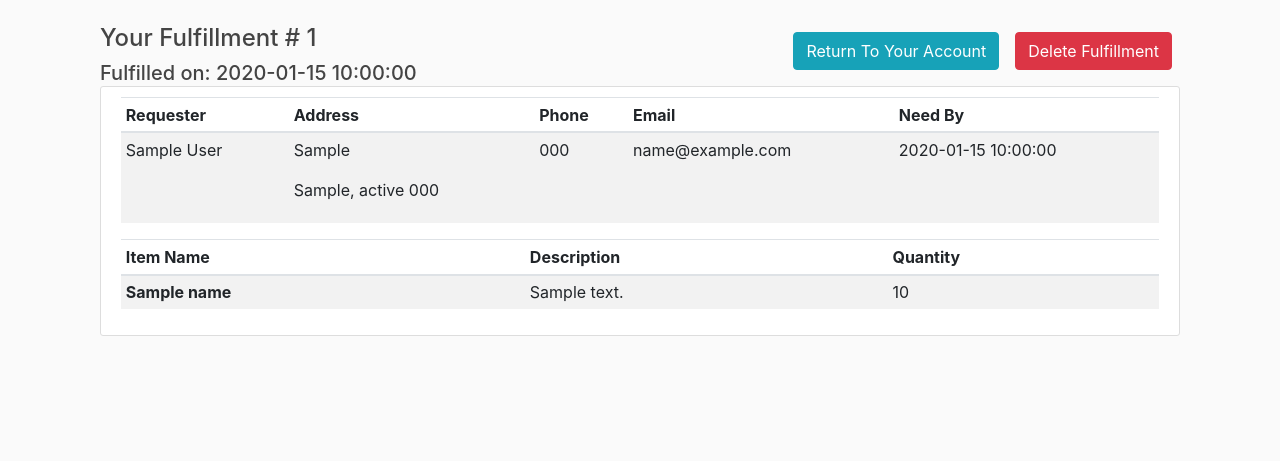
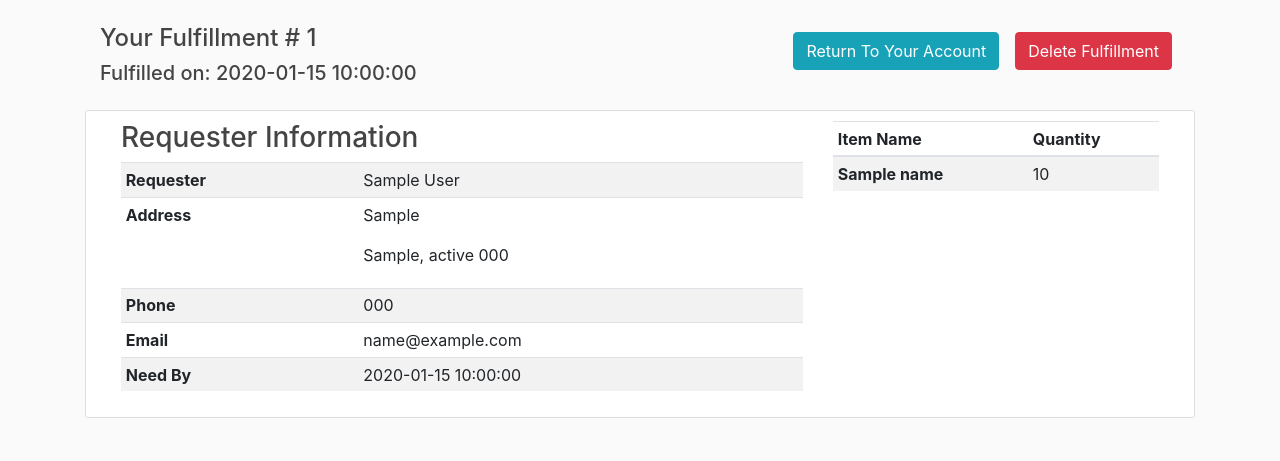
Before and after one commit to stackdragon/Help-Your-Neighbor, a Flask app: template project/templates/displayFulfillment.html in a window 1280 px wide. Shown: the part 56-517 px from the top of the page. Run offline with Flask 2, Linux system fonts and the light colour scheme; tables that the repository leaves empty or names only in its code hold one stand-in row (values such as "Sample post"); the template is opened without the code that fills it: values that come from a table or form of the project are taken from there, most other values are stand-ins (such as "Sample title", 1, 10 or a date in 2020); some libraries are stand-ins or nearby versions.

Commit message:
Took out item description from Requests and Fulfillments

```diff
--- a/project/templates/displayFulfillment.html
+++ b/project/templates/displayFulfillment.html
@@ -1,6 +1,6 @@
 {% extends "layout.html" %}
 {% block content %}
-<div class="container">
+<div class="container pb-4">
   <div class="row">
     <div class="col">
       	<h4 class="h4">Your Fulfillment # {{fulfillmentData.fulfillmentID}}</h4>
@@ -19,39 +19,46 @@
 
 
 {% for request in requestData %}
-<div class="col pb-4">
-	<div class="content-section">
+<div class="container pb-4">
+	<div class="content-section row">
+		<div class="col-8">
 			<table class="table table-striped table-sm table-responsive-sm">
-		  <thead>
-		    <tr>
-		      <th scope="col">Requester</th>
-		      <th scope="col">Address</th>
-		      <th scope="col">Phone</th>
-		      <th scope="col">Email</th>
-		      <th scope="col">Need By</th>
-		    </tr>
-		  </thead>
+			  <h3>Requester Information</h3>
 			  <tbody>
 			  	{% for item in request[0] %}
 				  	<tr>
+				  		<th scope="col">Requester</th>
 						<td>{{item.firstName}} {{item.lastName}}</td>
+					</tr>
+					<tr>
+						<th scope="col">Address</th>
 						<td>
 				      		<p>{{item.userStreet}}</p>
 				      		<p>{{item.userCity}}, {{item.userState}} {{item.userZip}}</p>
 				      	</td>
+					</tr>
+					<tr>
+						<th scope="col">Phone</th>
 						<td>{{item.userPhone}}</td>
+					</tr>
+					<tr>
+						<th scope="col">Email</th>
 						<td>{{item.userEmail}}</td>
+					</tr>
+					<tr>
+						<th scope="col">Need By</th>
 						<td>{{item.needByDate}}</td>
 					</tr>
 				{% endfor %}
 			  </tbody>
 			</table>
-		<div></div>
+		</div>
+
+		<div class="col-4">
 			<table class="table table-striped table-sm table-responsive-sm">
 			  <thead>
 			    <tr>
 			      <th scope="col">Item Name</th>
-		      <th scope="col">Description</th>
 			      <th scope="col">Quantity</th>
 			    </tr>
 			  </thead>
@@ -59,7 +66,6 @@
 			  	{% for item in request[1] %}
 				  	<tr>
 						<th>{{item.itemName}}</th>
-					<td>{{item.itemDescription}}</td>
 						<td>{{item.quantity}}</td>
 				    </tr>
 				{% endfor %}
@@ -67,6 +73,7 @@
 			</table>
 		</div>
 	</div>
+</div>
 {% endfor %}
 
 {% endblock content %}
--- a/project/templates/displayRequest.html
+++ b/project/templates/displayRequest.html
@@ -56,7 +56,6 @@
 	  					<h5 class="h5">Item:</h5>
 	  					<h5 class="h5">{{ item.itemName }}</h5>
 	  					<h6 class="h6">Quantity: {{ item.quantity }}</h6>
-	  					<p>Description: {{ item.itemDescription }}</p>
 	  				</div>
 				</div>
 				{% endfor %}
```
Also changed, not shown: project/templates/register.html (+14 -14 lines). Lines whose indentation alone changed are shown as unchanged.
